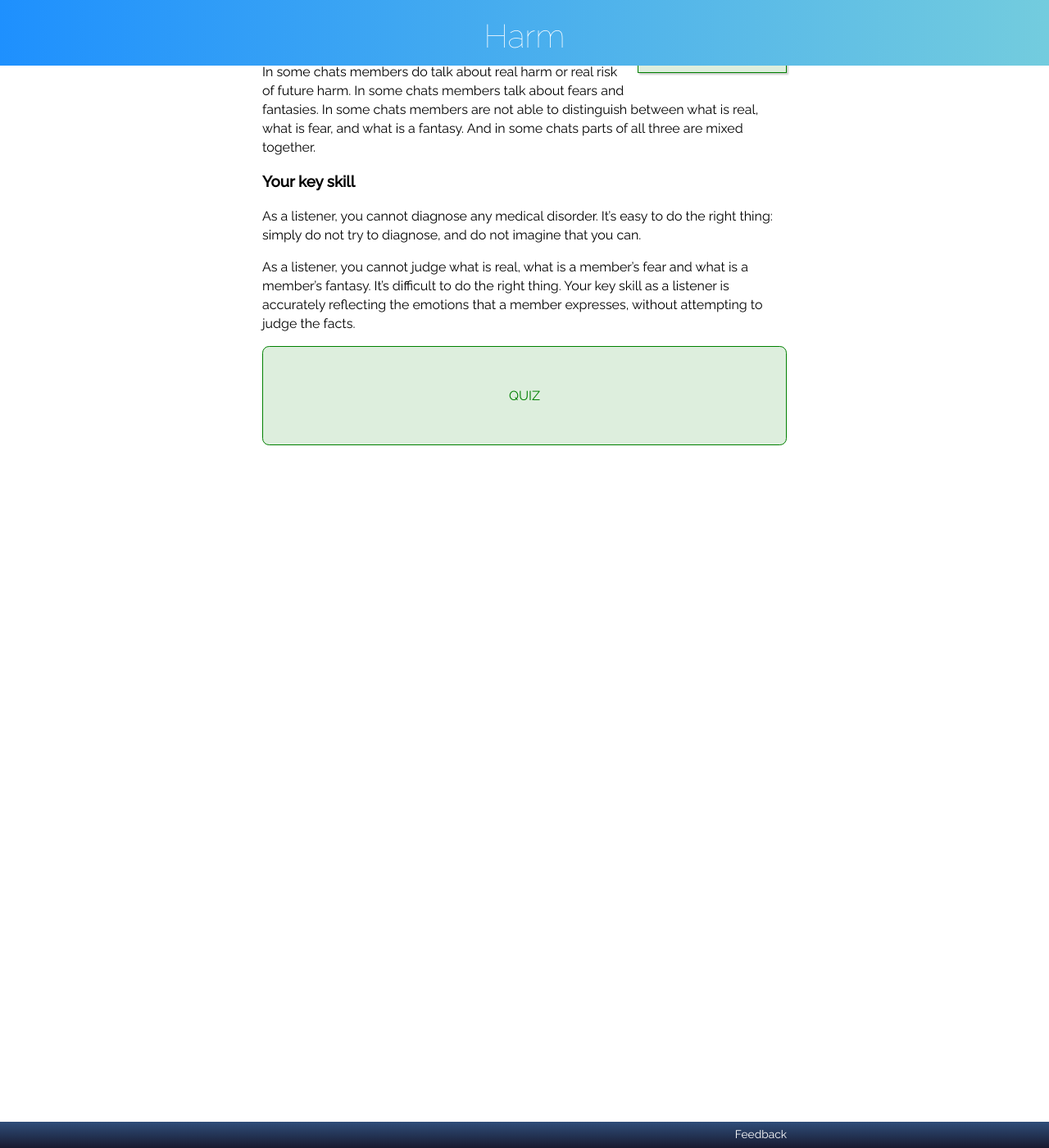
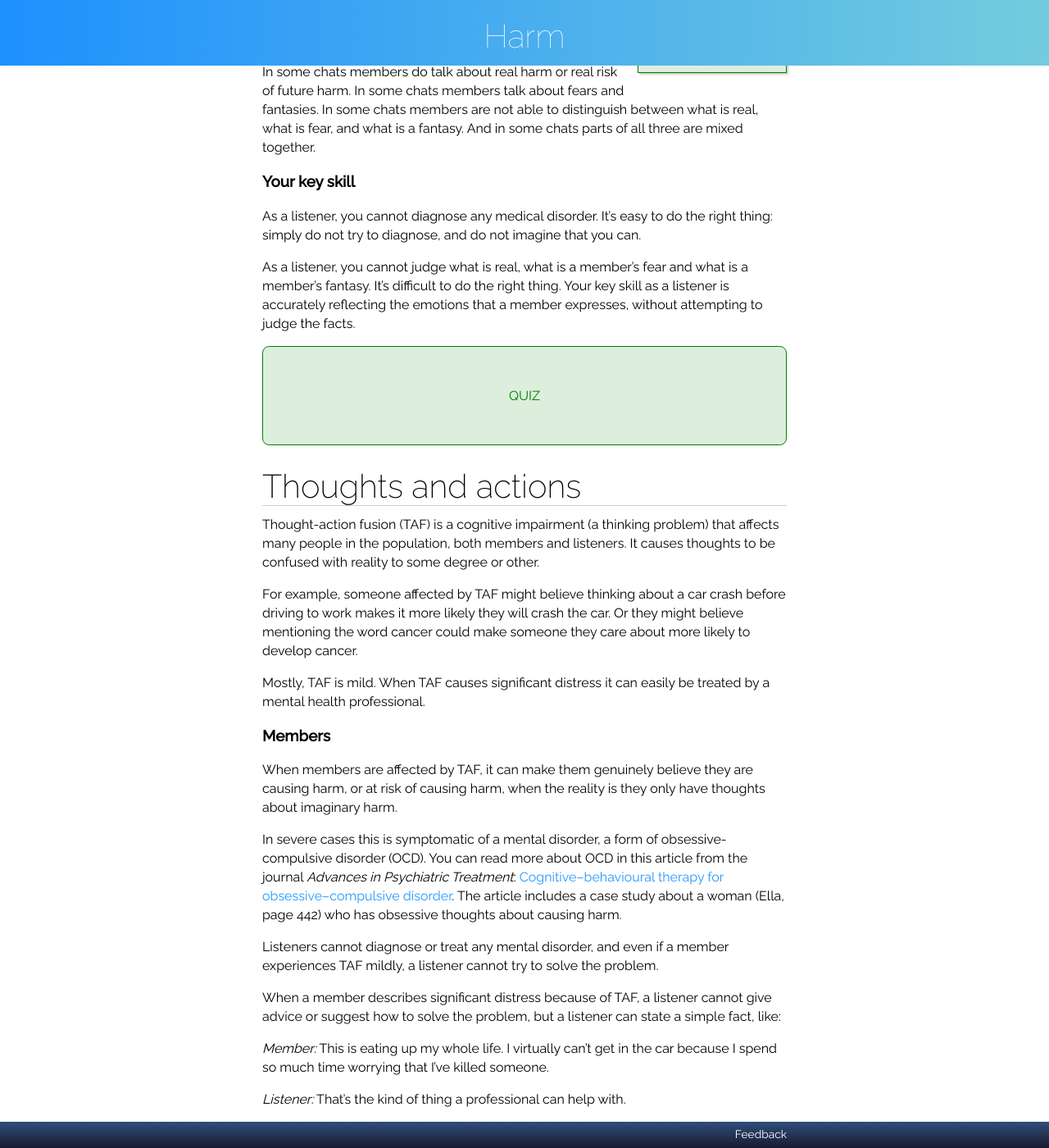
Before and after one commit to RarelyCharlie/rarelycharlie.github.io, a Jekyll site: the page built from _guide/harm.md, in a window 1280 px wide and 1400 px high, scrolled down 7379 px. Shown: the whole window at 82% size. Built offline with Jekyll 4.4.1, drawn with Linux system fonts in a browser that asks for light colours; some of the changed text lies outside the part shown.

Commit message:
add section

```diff
--- a/_guide/harm.md
+++ b/_guide/harm.md
@@ -221,3 +221,53 @@ As a listener, you cannot judge what is real, what is a member's fear and what i
 
 QUIZ
 {:.dummyquiz}
+
+# Thoughts and actions
+
+Thought-action fusion (TAF) is a cognitive impairment (a thinking problem) that affects many people in the population, both members and listeners. It causes thoughts to be confused with reality to some degree or other.
+
+For example, someone affected by TAF might believe thinking about a car crash before driving to work makes it more likely they will crash the car. Or they might believe mentioning the word cancer could make someone they care about more likely to develop cancer.
+
+Mostly, TAF is mild. When TAF causes significant distress it can easily be treated by a mental health professional.
+
+### Members
+
+When members are affected by TAF, it can make them genuinely believe they are causing harm, or at risk of causing harm, when the reality is they only have thoughts about imaginary harm.
+
+In severe cases this is symptomatic of a mental disorder, a form of obsessive-compulsive disorder (OCD). You can read more about OCD in this article from the journal *Advances in Psychiatric Treatment*: [Cognitive–behavioural therapy for obsessive–compulsive disorder](http://www.veale.co.uk/wp-content/uploads/2010/10/56-CBT-for-OCD-2007.pdf). The article includes a case study about a woman (Ella, page 442) who has obsessive thoughts about causing harm.
+
+Listeners cannot diagnose or treat any mental disorder, and even if a member experiences TAF mildly, a listener cannot try to solve the problem.
+
+When a member describes significant distress because of TAF, a listener cannot give advice or suggest how to solve the problem, but a listener can state a simple fact, like:
+
+*Member:* This is eating up my whole life. I virtually can't get in the car because I spend so much time worrying that I've killed someone.
+{:.chat}
+
+*Listener:* That's the kind of thing a professional can help with.
+{:.chat}
+
+### Listeners
+
+When listeners are affected by TAF, it can make them genuinely believe that a member who wants to talk about thoughts of harm is causing real harm, or is at risk of causing real harm.
+
+In more severe cases, a member doesn't mention harm at all but the listener imagines harm. Then the listener's TAF makes the imaginary harm seem real. This could make the listener say inappropriate things to the member.
+
+For example:
+
+*Member:* Since we broke up I've been feeling sad. When I was younger I would have harmed myself at times like this.
+{:.chat}
+
+(The listener imagines the member feeling so sad that she attempts suicide. TAF makes the listener think the member is really at risk of attempting suicide.)
+
+*Listener:* You should see a counselor and call a suicide helpline.
+{:.chat.warn}
+
+Do not give members advice in this way, especially when it is based on your own imagination. Instead, repeat back the member's feelings accurately:
+
+*Listener:* The breakup has caused you sadness, but it's not like when you were younger.
+{:.chat}
+
+If you are aware that you experience TAF to some extent, take particular care to distinguish carefully between your own thoughts and reality that can be verified.
+
+QUIZ
+{:.dummyquiz}
```
Also changed, not shown: other parts of _guide/harm.md (+1 -1 lines).
